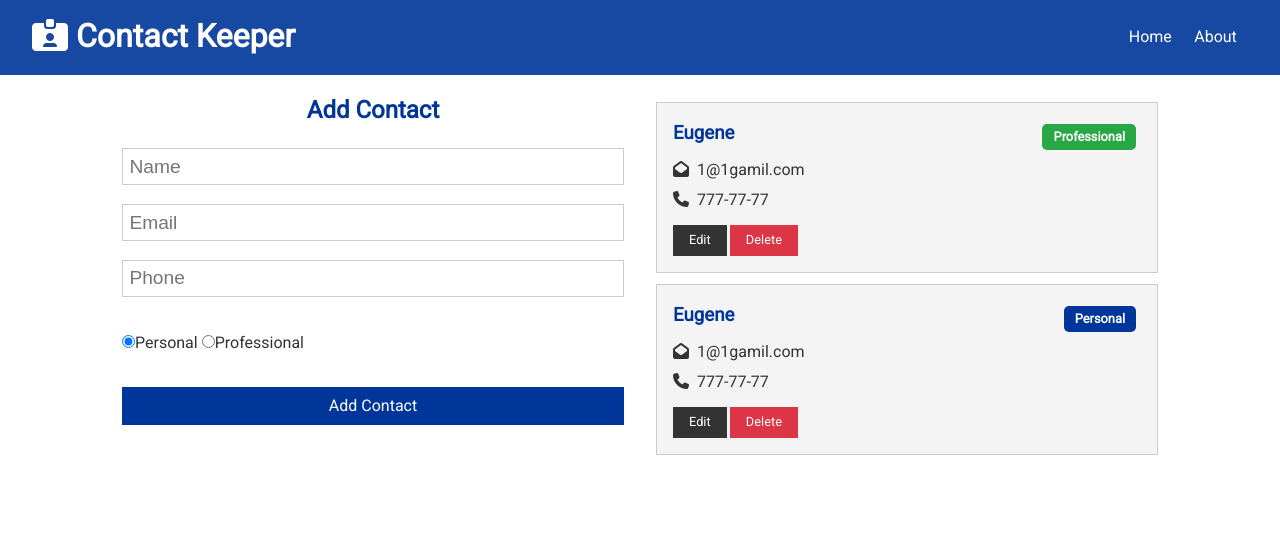
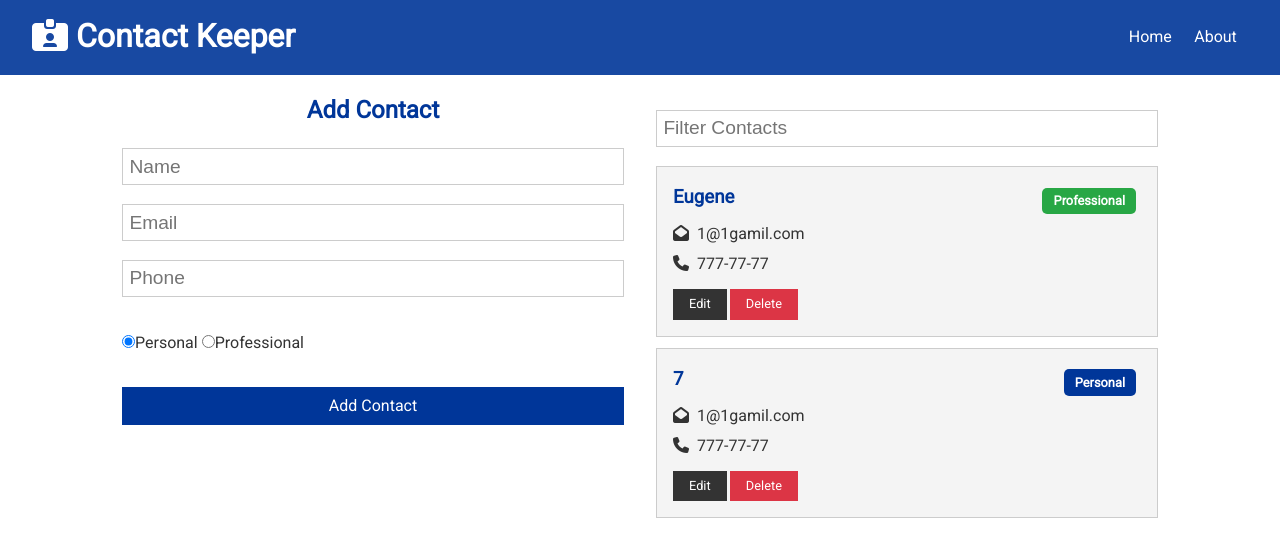
Before and after one commit to evgeniyvashkov/contact-keeper, a React (Create React App) app in the folder client/: page / in a window 1280 px wide. Shown: the top 540 px of the page. Built offline with nearby package versions, Linux system fonts and the light colour scheme.

Commit message:
add filter, contact anumation

```diff
--- a/client/public/index.html
+++ b/client/public/index.html
@@ -6,7 +6,6 @@
   <link rel="icon" href="%PUBLIC_URL%/favicon.ico" />
   <meta name="viewport" content="width=device-width, initial-scale=1" />
   <meta name="description" content="Web site created using create-react-app" />
-  <link rel="manifest" href="%PUBLIC_URL%/manifest.json" />
   <script src="https://kit.fontawesome.com/b31e813a91.js" crossorigin="anonymous"></script>
   <title>Contact Keeper</title>
 </head>
--- a/client/src/App.css
+++ b/client/src/App.css
@@ -461,3 +461,21 @@
     justify-content: center;
   }
 }
+
+.animate-contact-enter {
+  opacity: 0;
+}
+
+.animate-contact-enter-active {
+  opacity: 1;
+  transition: opacity 500ms ease-in;
+}
+
+.animate-contact-exit {
+  opacity: 1;
+}
+
+.animate-contact-exit-active {
+  opacity: 0;
+  transition: 500ms ease-in;
+}
--- /dev/null
+++ b/client/src/components/contacts/ContactFilter.js
@@ -0,0 +1,25 @@
+import React, { useRef, useContext } from 'react'
+
+import { ContactContext } from '../../context/contact/context';
+
+export const ContactFilter = () => {
+    const text = useRef('');
+    const contactContext = useContext(ContactContext);
+    const { actions: { setFilter, clearFilter } } = contactContext;
+
+    const onChange = (event) => {
+        text.current.value !== null ?
+            setFilter(event.target.value) :
+            clearFilter();
+    };
+
+    return (
+        <form>
+            <input
+                ref={text}
+                type="text"
+                onChange={onChange}
+                placeholder="Filter Contacts" />
+        </form>
+    )
+}
--- a/client/src/components/contacts/ContactForm.js
+++ b/client/src/components/contacts/ContactForm.js
@@ -3,7 +3,8 @@
 
 export const ContactForm = () => {
     const contactContext = useContext(ContactContext);
-    const { contactToEdit, actions: { clearContactToEdit, addContact, updateContact } } = contactContext;
+    const { contactToEdit,
+        actions: { clearContactToEdit, addContact, updateContact } } = contactContext;
 
     const initialState = {
         name: '',
@@ -24,12 +25,11 @@
 
     const onSubmit = (event) => {
         event.preventDefault();
-        if(contactToEdit) {
+        if (contactToEdit) {
             updateContact(contact);
         } else {
             addContact(contact);
         }
-
 
         setContact(initialState);
     }
--- a/client/src/components/contacts/ContactItem.js
+++ b/client/src/components/contacts/ContactItem.js
@@ -1,4 +1,4 @@
-import React, { useContext, useEffect } from 'react';
+import React, { useContext } from 'react';
 import { ContactContext } from '../../context/contact/context';
 
 export const ContactItem = ({ contact }) => {
--- a/client/src/components/contacts/Contacts.js
+++ b/client/src/components/contacts/Contacts.js
@@ -1,19 +1,38 @@
-import React, { Fragment, useContext } from 'react'
+import React, { useContext } from 'react'
 import { ContactContext } from '../../context/contact/context';
+import { TransitionGroup, CSSTransition } from 'react-transition-group';
 
 import { ContactItem } from './ContactItem';
 
 export const Contacts = () => {
+
     const contactContext = useContext(ContactContext);
-    const { contacts } = contactContext;
+    const { contacts, filter } = contactContext;
+    let contactsToRender;
+
+    if (filter !== null) {
+        contactsToRender = contacts.filter(contact => {
+            const regExp = new RegExp(`${filter}`, 'gi');
+            return regExp.test(contact.name) || regExp.test(contact.email);
+        })
+    } else {
+        contactsToRender = contacts;
+    };
 
     return (
-        <Fragment>
-            {
-                contacts.map(contact =>
-                    <ContactItem key={contact.id} contact={contact} />
-                )
-            }
-        </Fragment>
+        <React.Fragment>
+            <TransitionGroup>
+                {
+                    contactsToRender.map(contact =>
+                        <CSSTransition
+                            key={contact.id}
+                            classNames="animate-contact"
+                            timeout={300}>
+                            <ContactItem contact={contact} />
+                        </CSSTransition>
+                    )
+                }
+            </TransitionGroup>
+        </React.Fragment>
     )
 }
--- a/client/src/components/pages/Home.js
+++ b/client/src/components/pages/Home.js
@@ -2,6 +2,7 @@
 
 import { Contacts } from '../contacts/Contacts';
 import { ContactForm } from '../contacts/ContactForm';
+import { ContactFilter } from '../contacts/ContactFilter';
 
 export const Home = () => {
     return (
@@ -10,6 +11,7 @@
                 <ContactForm />
             </div>
             <div>
+                <ContactFilter />
                 <Contacts />
             </div>
         </div>
--- a/client/src/context/contact/reducer.js
+++ b/client/src/context/contact/reducer.js
@@ -28,7 +28,7 @@
             return {
                 ...state,
                 contactToEdit: null
-            }
+            };
 
         case actions.UPDATE_CONTACT:
             return {
@@ -36,7 +36,28 @@
                 contacts: state.contacts.map(contact => contact.id === action.payload.id ?
                     action.payload :
                     contact)
-            }
+            };
+
+        // case actions.FILTER_CONTACTS:
+        //     return {
+        //         ...state,
+        //         filteredContacts: state.contacts.filter(contact => {
+        //             const regExp = new RegExp(`${action.payload}`, 'gi');
+        //             return regExp.test(contact.name) || regExp.test(contact.email);
+        //         })
+        //     };
+
+        case actions.FILTER_CONTACTS:
+            return {
+                ...state,
+                filter: action.payload
+            };
+
+        case actions.CLEAR_FILTER:
+            return {
+                ...state,
+                filteredContacts: null
+            };
 
         default:
             return state;
--- a/client/src/context/contact/state.js
+++ b/client/src/context/contact/state.js
@@ -18,13 +18,14 @@
             },
             {
                 id: 2,
-                name: 'Eugene',
+                name: '7',
                 phone: '777-77-77',
                 type: 'personal',
                 email: '1@1gamil.com'
             }
         ],
-        contactToEdit: null
+        contactToEdit: null,
+        filter: null
     };
 
     const [state, dispatch] = useReducer(contactReducer, initialState);
@@ -53,6 +54,15 @@
     const updateContact = (contact) => dispatch({
         type: actions.UPDATE_CONTACT,
         payload: contact
+    });
+
+    const setFilter = (text) => dispatch({
+        type: actions.FILTER_CONTACTS,
+        payload: text
+    });
+
+    const clearFilter = () => dispatch({
+        type: actions.CLEAR_FILTER
     })
 
     return (
@@ -63,9 +73,12 @@
                 deleteContact,
                 setContactToEdit,
                 clearContactToEdit,
-                updateContact
+                updateContact,
+                setFilter,
+                clearFilter
             },
-            contactToEdit: state.contactToEdit
+            contactToEdit: state.contactToEdit,
+            filter: state.filter
         }}>
             {props.children}
         </ContactContext.Provider>
```
